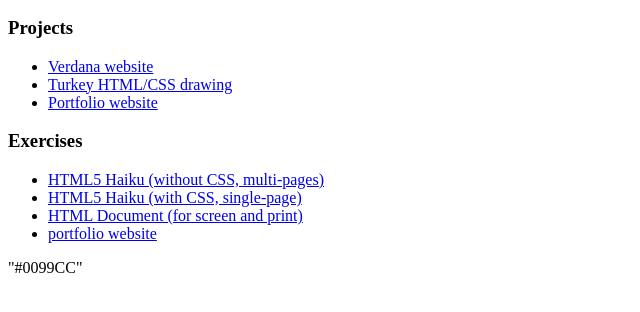
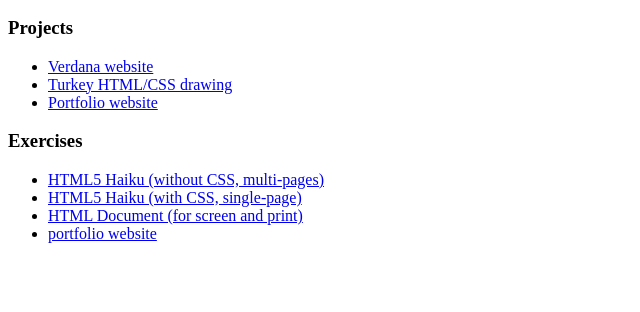
Before and after one commit to shannon-bristol/shannon-bristol.github.io, a plain HTML site: page index.html in a window 1280 px wide. Shown: the part 110-422 px from the top of the page, without its empty margins (0-640 px from the left). Drawn offline with Linux system fonts and the light colour scheme.

Commit message:
Update index.html

```diff
--- a/index.html
+++ b/index.html
@@ -34,6 +34,6 @@
 		<li><a href="portfolio/index.html">portfolio website </a></li>
 	</ul>
 </section>
-"#0099CC"
+
 </body>
 </html>
```
